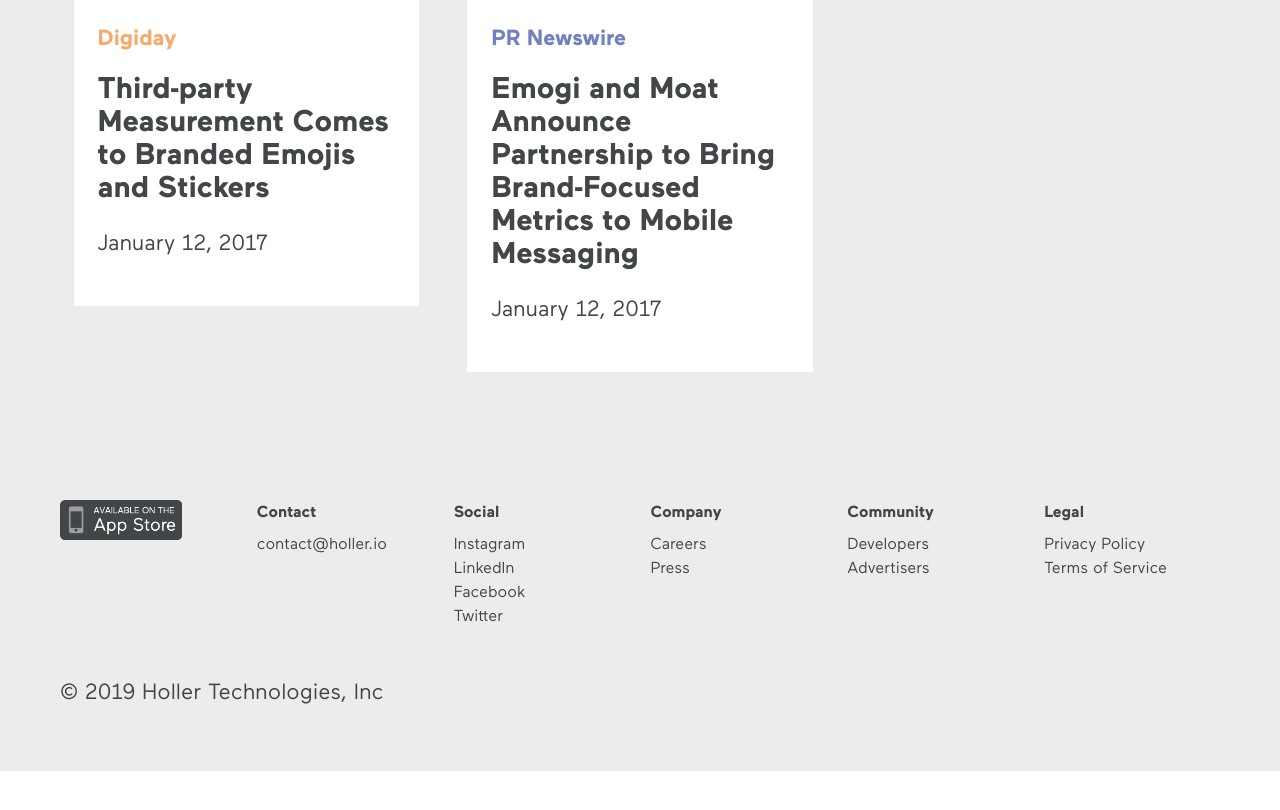
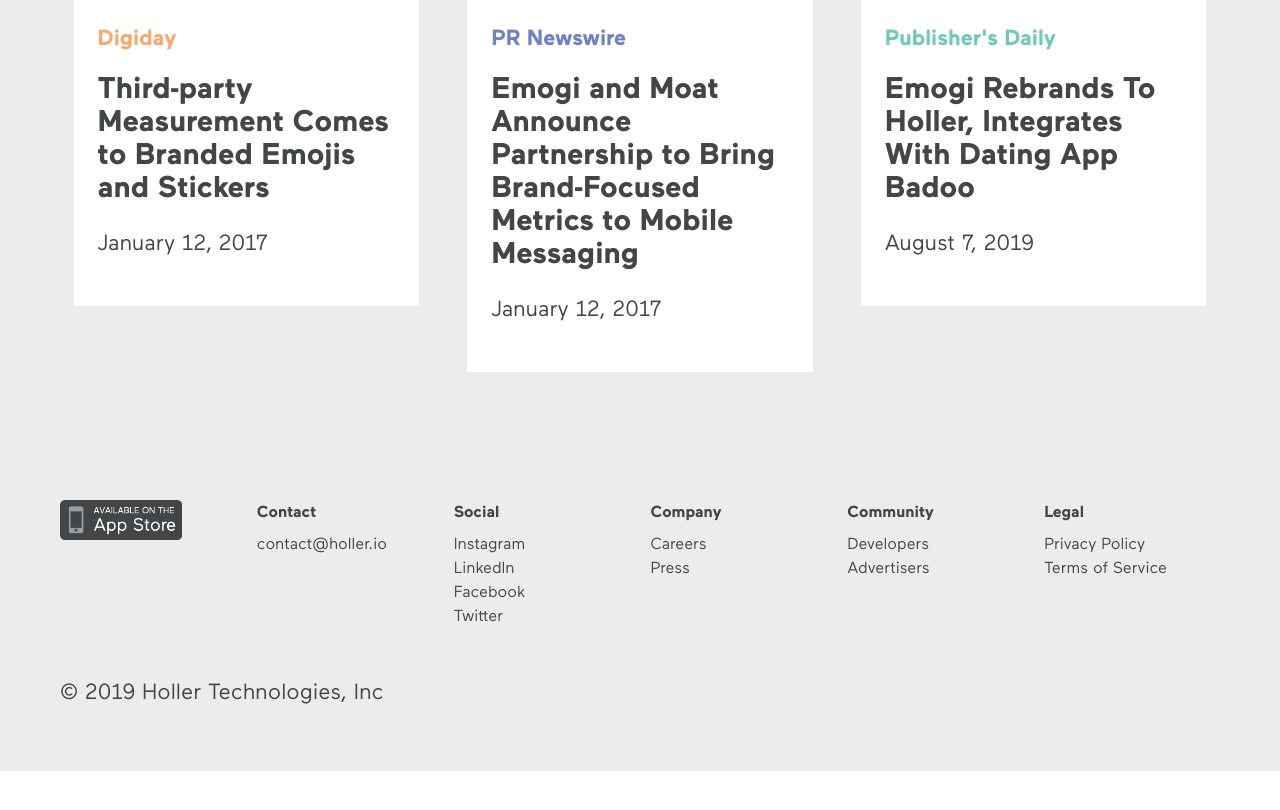
Before and after one commit to taliacotton/holler, a Jekyll site: the page built from press.html, in a window 1280 px wide and 900 px high, scrolled down 7175 px, cut to the strip 29-839 px from the top of the window. Built offline with Jekyll 4.4.1, drawn with Linux system fonts in a browser that asks for light colours; nearby versions of some CDN libraries.

Commit message:
Updated '_data/press.yml' via CloudCannon

```diff
--- a/_data/press.yml
+++ b/_data/press.yml
@@ -449,3 +449,12 @@
   image_alt_text:
   url: >-
     https://www.prnewswire.com/news-releases/emogi-and-moat-announce-partnership-to-bring-brand-focused-metrics-to-mobile-messaging-300390046.html
+- title: 'Emogi Rebrands To Holler, Integrates With Dating App Badoo'
+  featured: false
+  published-date: 'August 7, 2019'
+  blurb:
+  publisher: Publisher's Daily
+  image: /uploads/badoo.png
+  image_alt_text: 'Emogi Rebrands To Holler, Integrates With Dating App Badoo'
+  url: >-
+    https://www.mediapost.com/publications/article/339027/emogi-rebrands-to-holler-integrates-with-dating-a.html
```
